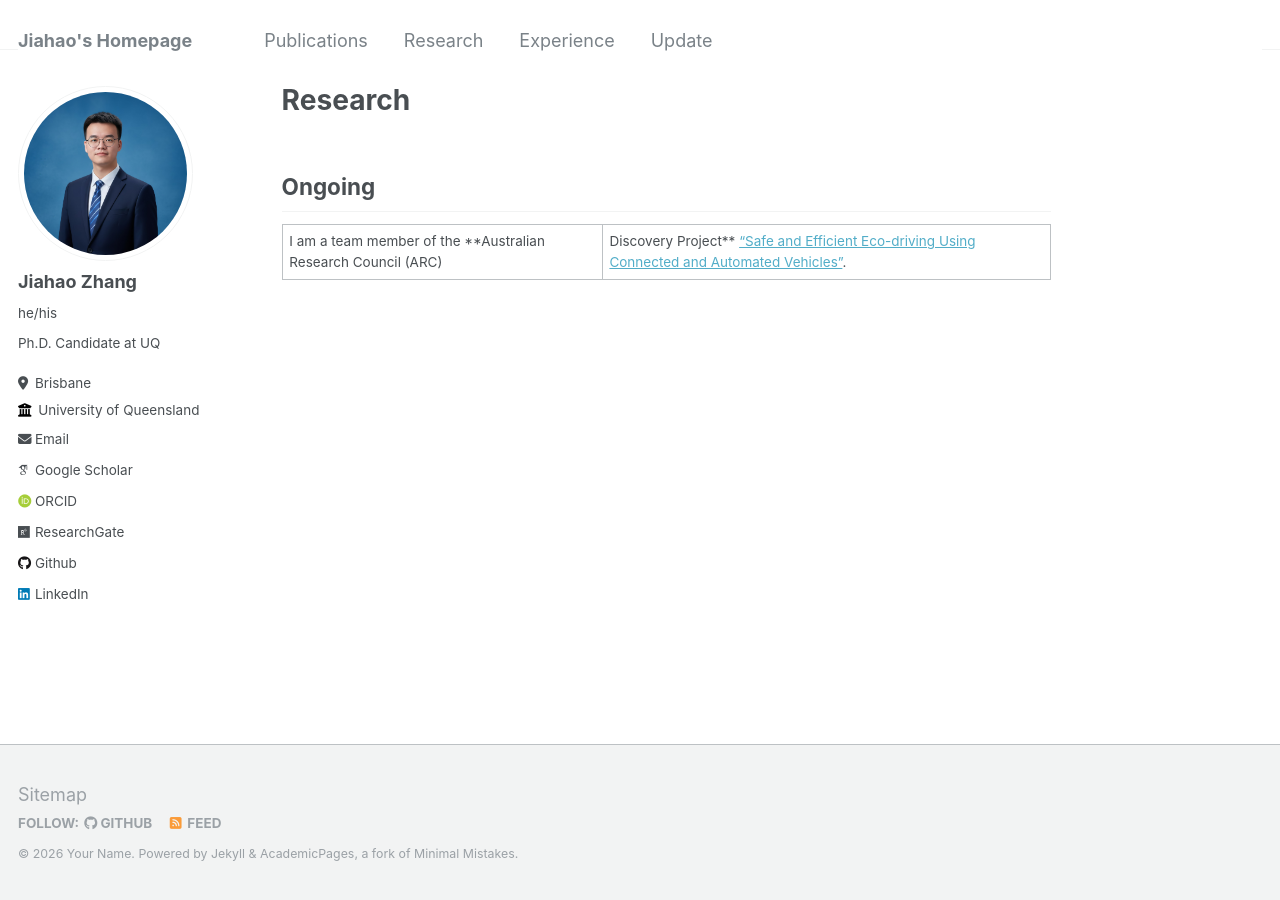
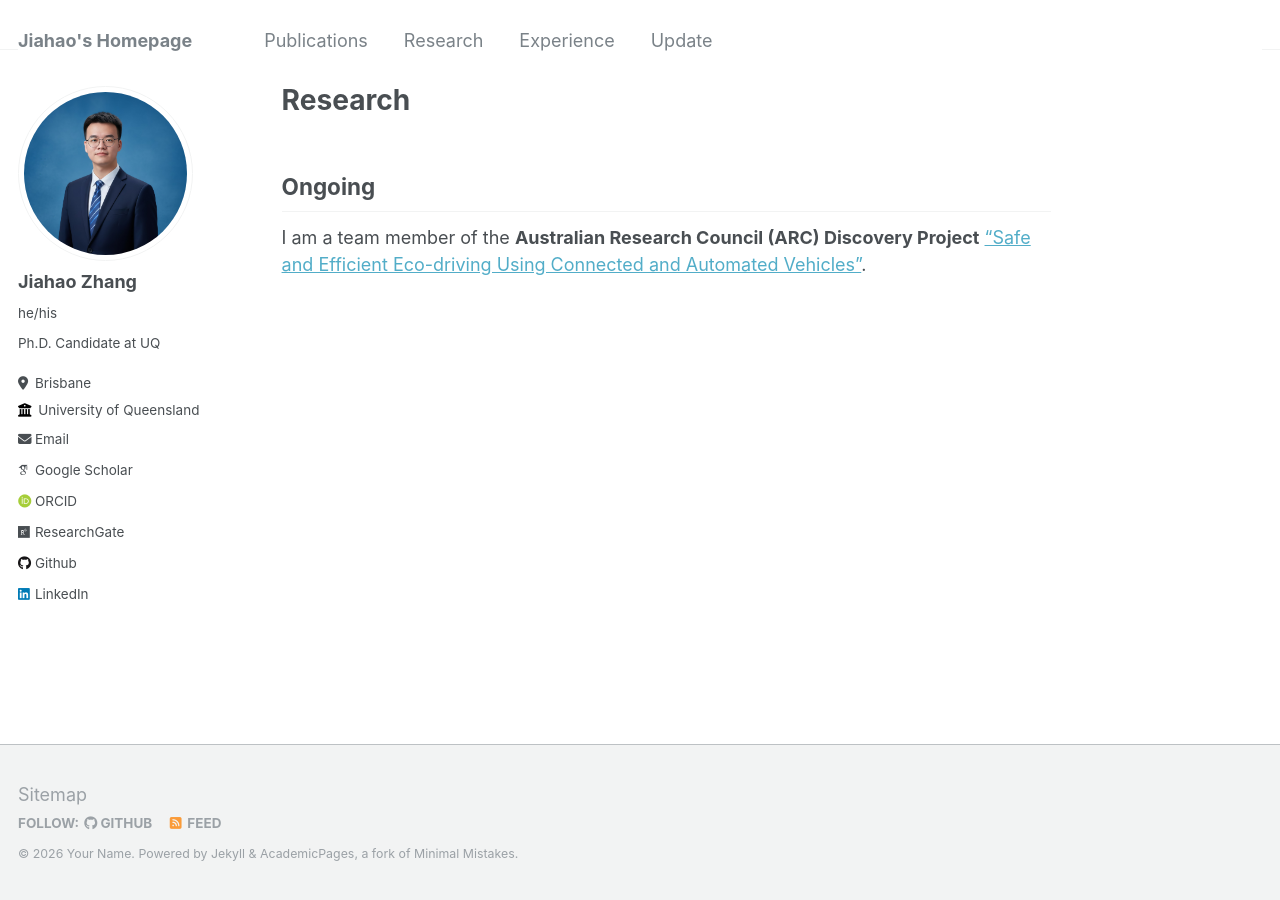
Before and after one commit to zhangjiahao2024/zhangjiahao2024.github.io, a Jekyll site: the page built from _pages/research.md, in a window 1280 px wide. Built offline with Jekyll 4.4.1, drawn with Linux system fonts in a browser that asks for light colours; some web fonts are replaced.

```diff
--- a/_pages/research.md
+++ b/_pages/research.md
@@ -7,4 +7,4 @@ author_profile: true
 Ongoing
 -----------
 
-I am a team member of the **Australian Research Council (ARC) | Discovery Project** ["Safe and Efficient Eco-driving Using Connected and Automated Vehicles"](https://zuduozheng.github.io/CAV4Eco-Driving/).
+I am a team member of the **Australian Research Council (ARC) Discovery Project** ["Safe and Efficient Eco-driving Using Connected and Automated Vehicles"](https://zuduozheng.github.io/CAV4Eco-Driving/).
```
